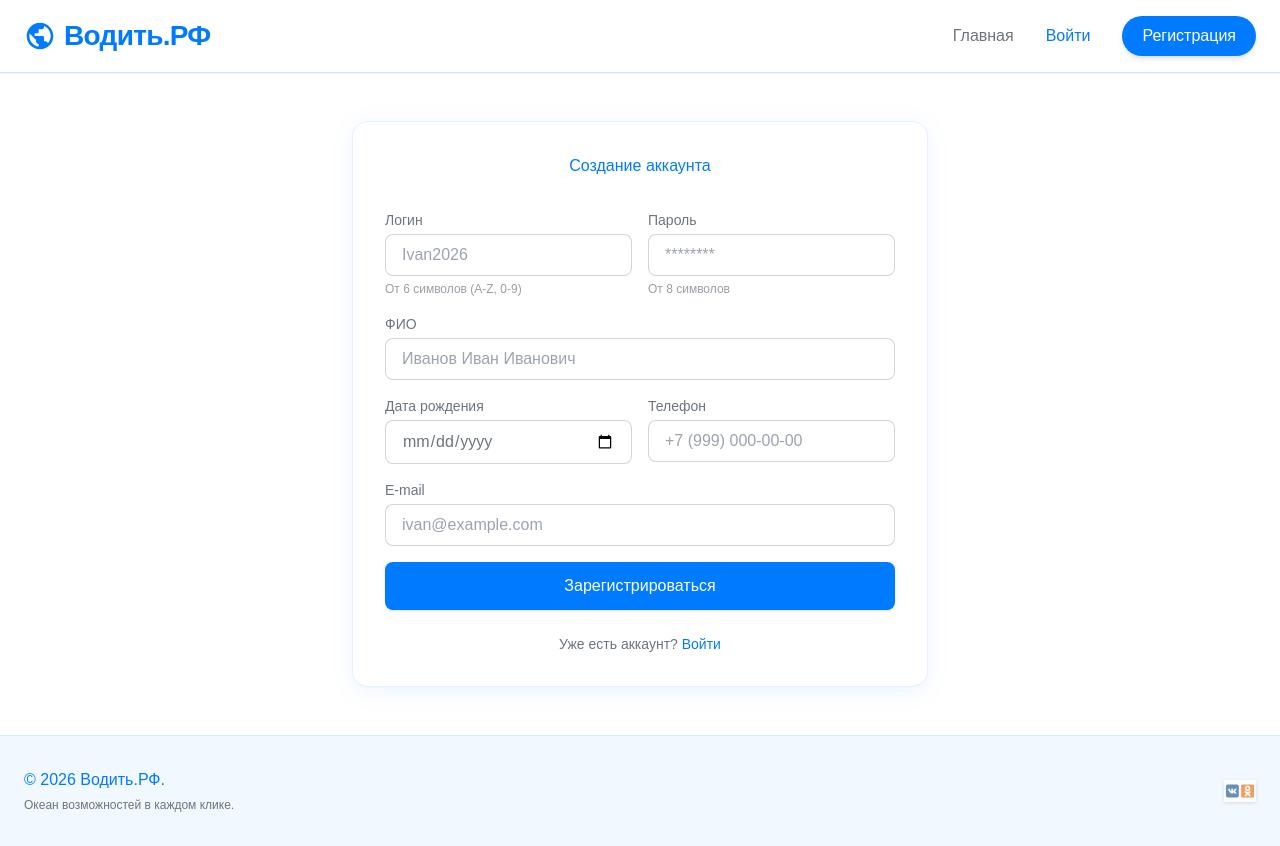
After one commit to tetrixmop/drive_website, a FastAPI app: template templates/register.html in a window 1280 px wide. The commit adds this page. Run offline with FastAPI, Linux system fonts and the light colour scheme; the template is opened without the code that fills it, so the values that code supplies are empty; some libraries are stand-ins or nearby versions; some web fonts are replaced.

Commit message:
feature: user auth and reg logic + application forms

```diff
--- a/main.py
+++ b/main.py
@@ -1,9 +1,15 @@
-from fastapi import FastAPI
+from fastapi import FastAPI, HTTPException, Response, Cookie
 from fastapi.staticfiles import StaticFiles
 from fastapi.templating import Jinja2Templates
-from fastapi.responses import HTMLResponse
+from fastapi.responses import HTMLResponse, RedirectResponse
 from fastapi import Request
 import sqlite3
+import os
+import uuid
+from typing import Optional
+
+from models import UserRegister, UserLogin
+from database_manager import DatabaseManager, UserRepository
 import os
 
 app = FastAPI(title="Водить.РФ")
@@ -15,6 +21,12 @@ app.mount("/fonts", StaticFiles(directory="fonts"), name="fonts")
 app.mount("/social", StaticFiles(directory="social"), name="social")
 
 templates = Jinja2Templates(directory="templates")
+
+db_manager = DatabaseManager("database/drive.db")
+user_repo = UserRepository(db_manager)
+
+# session_id -> user_id
+active_sessions: dict[str, int] = {}
 
 @app.on_event("startup")
 def startup():
@@ -33,10 +45,62 @@ def startup():
             ''')
         conn.commit()
 
+    # Админ существует?
+    user_repo.ensure_admin_exists()
+
 @app.get("/", response_class=HTMLResponse)
 async def read_root(request: Request):
     return templates.TemplateResponse(request=request, name="index.html")
 
+@app.get("/login", response_class=HTMLResponse)
+async def login_page(request: Request):
+    return templates.TemplateResponse(request=request, name="login.html")
+
+@app.get("/register", response_class=HTMLResponse)
+async def register_page(request: Request):
+    return templates.TemplateResponse(request=request, name="register.html")
+
+@app.post("/api/register")
+async def register(user: UserRegister):
+    existing_user = user_repo.get_user_by_login(user.login)
+    if existing_user:
+        raise HTTPException(status_code=400, detail="Пользователь с таким логином уже существует.")
+
+    try:
+        user_repo.create_user(user.model_dump())
+        return {"status": "success", "message": "Пользователь успешно зарегистрирован!"}
+    except Exception as e:
+        raise HTTPException(status_code=500, detail="Ошибка при регистрации сервера.")
+
+@app.post("/api/login")
+async def login(credentials: UserLogin, response: Response):
+    user = user_repo.get_user_by_login(credentials.login)
+
+    if not user or not user_repo.verify_password(credentials.password, user["password"]):
+        raise HTTPException(status_code=401, detail="Неверный логин или пароль")
+
+    # Создание сессии
+    session_id = str(uuid.uuid4())
+    active_sessions[session_id] = user["id"]
+
+    response.set_cookie(key="session_id", value=session_id, httponly=True)
+    return {"status": "success", "message": "Успешный вход"}
+
+@app.get("/admin", response_class=HTMLResponse)
+async def admin_panel(request: Request, session_id: Optional[str] = Cookie(None)):
+    if not session_id or session_id not in active_sessions:
+        return RedirectResponse(url="/", status_code=303)
+
+    user_id = active_sessions[session_id]
+    user = None
+    with db_manager.get_connection() as conn:
+        user = conn.execute("SELECT * FROM Users WHERE id = ?", (user_id,)).fetchone()
+
+    if not user or user["login"] != "Admin26":
+        return HTMLResponse(content="<h1>Доступ запрещен</h1><p>Только для администраторов.</p>", status_code=403)
+
+    return HTMLResponse(content=f"<h1>Добро пожаловать в Панель Администратора, {user['full_name']}!</h1><p>Здесь вы можете управлять порталом.</p>")
+
 if __name__ == "__main__":
     import uvicorn
     uvicorn.run(app, host="127.0.0.1", port=8000)
--- a/requirements.txt
+++ b/requirements.txt
@@ -2,3 +2,4 @@ fastapi[standard]
 uvicorn
 jinja2
 python-multipart
+pydantic[email]
--- /dev/null
+++ b/templates/base.html
@@ -0,0 +1,128 @@
+<!DOCTYPE html>
+<html lang="ru">
+
+<head>
+    <meta charset="UTF-8">
+    <meta name="viewport" content="width=device-width, initial-scale=1.0">
+    <title>{% block title %}Водить.РФ{% endblock %}</title>
+    <script src="https://cdn.tailwindcss.com"></script>
+    <script>
+        tailwind.config = {
+            theme: {
+                extend: {
+                    colors: {
+                        primary: '#007BFF',      /* Глубокий морской синий */
+                        accent: '#4CCFE0',       /* Ясно-бирюзовый */
+                        success: '#28A745',      /* Лесной зеленый */
+                        metallic: '#6C757D',     /* Металлический серый */
+                        whitebg: '#FFFFFF'       /* Белый фон */
+                    },
+                    fontFamily: {
+                        rubik: ['Rubik', 'sans-serif'],
+                    }
+                }
+            }
+        }
+    </script>
+    <style>
+        @font-face {
+            font-family: 'Rubik';
+            src: url('/fonts/Rubik/Rubik-VariableFont_wght.ttf') format('truetype');
+            font-weight: 100 900;
+            font-style: normal;
+        }
+
+        body {
+            font-family: 'Rubik', sans-serif;
+            background-color: #FFFFFF;
+            color: #6C757D;
+            /* Текст - Металлический серый */
+        }
+
+        h1 {
+            font-size: 36px;
+            font-weight: 700;
+            color: #007BFF;
+        }
+
+        /* Rubik Bold 36px */
+        h2 {
+            font-size: 24px;
+            font-weight: 500;
+            color: #007BFF;
+        }
+
+        /* Rubik Medium 24px */
+        h3 {
+            font-size: 18px;
+            font-weight: 500;
+            color: #007BFF;
+        }
+
+        /* Rubik Medium 18px */
+        p,
+        span,
+        div,
+        input,
+        label {
+            font-size: 16px;
+            font-weight: 400;
+        }
+
+        /* Rubik Regular 16px */
+        .helper-text {
+            font-size: 12px;
+            font-weight: 300;
+        }
+
+        /* Rubik Light 12px */
+
+        input:focus {
+            outline: none;
+        }
+    </style>
+</head>
+
+<body class="min-h-screen flex flex-col bg-whitebg">
+
+    <header class="border-b border-primary/20 bg-white shadow-sm sticky top-0 z-50">
+        <div class="container mx-auto px-6 py-4 flex justify-between items-center">
+            <a href="/" class="flex items-center gap-2 text-primary hover:text-accent transition-colors">
+                <svg class="w-8 h-8" fill="currentColor" viewBox="0 0 24 24">
+                    <path
+                        d="M12 2C6.48 2 2 6.48 2 12s4.48 10 10 10 10-4.48 10-10S17.52 2 12 2zm-1 17.93c-3.95-.49-7-3.85-7-7.93 0-.62.08-1.21.21-1.79L9 15v1c0 1.1.9 2 2 2v1.93zm6.9-2.54c-.26-.81-1-1.39-1.9-1.39h-1v-3c0-.55-.45-1-1-1H8v-2h2c.55 0 1-.45 1-1V7h2c1.1 0 2-.9 2-2v-.41c2.93 1.19 5 4.06 5 7.41 0 2.08-.8 3.97-2.1 5.39z" />
+                </svg>
+                <h1 class="text-3xl font-bold tracking-tight m-0" style="font-size: 28px;">Водить.РФ</h1>
+            </a>
+
+            <nav class="hidden md:flex space-x-8 items-center">
+                <a href="/" class="hover:text-accent font-medium transition-colors text-metallic">Главная</a>
+                <a href="/login" class="text-primary hover:text-accent transition-colors font-medium">Войти</a>
+                <a href="/register"
+                    class="bg-primary hover:bg-accent text-white px-5 py-2 rounded-full transition-colors font-medium shadow-md hover:shadow-lg">Регистрация</a>
+            </nav>
+        </div>
+    </header>
+
+    <main class="flex-grow container mx-auto px-6 py-12 flex flex-col items-center justify-center">
+        {% block content %}{% endblock %}
+    </main>
+    <footer class="bg-primary/5 border-t border-primary/10 py-8">
+        <div
+            class="container mx-auto px-6 flex flex-col md:flex-row justify-between items-center text-center md:text-left gap-4">
+            <div>
+                <p class="font-medium text-primary">&copy; 2026 Водить.РФ.</p>
+                <p class="helper-text text-metallic mt-1">Океан возможностей в каждом клике.</p>
+            </div>
+
+            <div class="flex gap-4 items-center">
+                <a href="#" class="opacity-80 hover:opacity-100 transition-opacity">
+                    <img src="/social/social.png" alt="Social" class="w-8 h-8 object-contain drop-shadow" />
+                </a>
+            </div>
+        </div>
+    </footer>
+
+</body>
+
+</html>
--- /dev/null
+++ b/templates/register.html
@@ -0,0 +1,103 @@
+{% extends "base.html" %}
+
+{% block title %}Регистрация | Водить.РФ{% endblock %}
+
+{% block content %}
+<div class="bg-white rounded-2xl shadow-[0_4px_24px_rgba(0,123,255,0.08)] p-8 w-full max-w-xl border border-primary/10">
+    <h2 class="text-center mb-8">Создание аккаунта</h2>
+
+    <div id="error-box" class="hidden mb-4 p-3 bg-red-50 text-red-600 rounded-lg text-sm text-center"></div>
+    <div id="success-box" class="hidden mb-4 p-3 bg-green-50 text-success rounded-lg text-sm font-medium text-center border border-success/20"></div>
+
+    <form id="register-form" class="space-y-4">
+        <div class="grid grid-cols-1 md:grid-cols-2 gap-4">
+            <div>
+                <label class="block mb-1 font-medium text-metallic text-sm">Логин</label>
+                <input type="text" id="login" minlength="6" pattern="[a-zA-Z0-9]+" title="Только латиница и цифры, мин. 6 символов" required placeholder="Ivan2026" class="w-full px-4 py-2 border border-metallic/30 rounded-lg focus:border-primary focus:ring-1 focus:ring-primary transition-colors bg-whitebg">
+                <p class="helper-text text-metallic/70 mt-1">От 6 символов (A-Z, 0-9)</p>
+            </div>
+
+            <div>
+                <label class="block mb-1 font-medium text-metallic text-sm">Пароль</label>
+                <input type="password" id="password" minlength="8" required placeholder="********" class="w-full px-4 py-2 border border-metallic/30 rounded-lg focus:border-primary focus:ring-1 focus:ring-primary transition-colors bg-whitebg">
+                <p class="helper-text text-metallic/70 mt-1">От 8 символов</p>
+            </div>
+
+            <div class="md:col-span-2">
+                <label class="block mb-1 font-medium text-metallic text-sm">ФИО</label>
+                <input type="text" id="full_name" required placeholder="Иванов Иван Иванович" class="w-full px-4 py-2 border border-metallic/30 rounded-lg focus:border-primary focus:ring-1 focus:ring-primary transition-colors bg-whitebg">
+            </div>
+
+            <div>
+                <label class="block mb-1 font-medium text-metallic text-sm">Дата рождения</label>
+                <input type="date" id="birth_date" required class="w-full px-4 py-2 border border-metallic/30 rounded-lg focus:border-primary focus:ring-1 focus:ring-primary transition-colors bg-whitebg">
+            </div>
+
+            <div>
+                <label class="block mb-1 font-medium text-metallic text-sm">Телефон</label>
+                <input type="tel" id="phone" required placeholder="+7 (999) 000-00-00" class="w-full px-4 py-2 border border-metallic/30 rounded-lg focus:border-primary focus:ring-1 focus:ring-primary transition-colors bg-whitebg">
+            </div>
+
+            <div class="md:col-span-2">
+                <label class="block mb-1 font-medium text-metallic text-sm">E-mail</label>
+                <input type="email" id="email" required placeholder="ivan@example.com" class="w-full px-4 py-2 border border-metallic/30 rounded-lg focus:border-primary focus:ring-1 focus:ring-primary transition-colors bg-whitebg">
+            </div>
+        </div>
+
+        <button type="submit" class="w-full bg-primary hover:bg-accent text-white py-3 rounded-lg font-medium transition-colors shadow mt-6">
+            Зарегистрироваться
+        </button>
+    </form>
+
+    <p class="text-center mt-6 text-sm text-metallic">
+        Уже есть аккаунт? <a href="/login" class="text-primary hover:text-accent font-medium transition-colors">Войти</a>
+    </p>
+</div>
+
+<script>
+document.getElementById('register-form').addEventListener('submit', async (e) => {
+    e.preventDefault();
+    const errorBox = document.getElementById('error-box');
+    const successBox = document.getElementById('success-box');
+    errorBox.classList.add('hidden');
+    successBox.classList.add('hidden');
+
+    // Сбор данных из полей
+    const payload = {
+        login: document.getElementById('login').value,
+        password: document.getElementById('password').value,
+        full_name: document.getElementById('full_name').value,
+        birth_date: document.getElementById('birth_date').value,
+        phone: document.getElementById('phone').value,
+        email: document.getElementById('email').value
+    };
+
+    try {
+        const response = await fetch('/api/register', {
+            method: 'POST',
+            headers: { 'Content-Type': 'application/json' },
+            body: JSON.stringify(payload)
+        });
+
+        const data = await response.json();
+
+        if (response.ok) {
+            successBox.textContent = 'Регистрация прошла успешно! Через пару секунд вы будете перенаправлены на страницу входа.';
+            successBox.classList.remove('hidden');
+            setTimeout(() => { window.location.href = '/login'; }, 2500);
+        } else {
+            // Если ошибка валидации Pydantic возвращает массив detail
+            if (Array.isArray(data.detail)) {
+                errorBox.textContent = 'Ошибка валидации: ' + data.detail.map(err => err.msg).join(', ');
+            } else {
+                errorBox.textContent = data.detail || 'Произошла ошибка при регистрации';
+            }
+            errorBox.classList.remove('hidden');
+        }
+    } catch (err) {
+        errorBox.textContent = 'Проблема с подключением к серверу';
+        errorBox.classList.remove('hidden');
+    }
+});
+</script>
+{% endblock %}
```
Also changed, not shown: database_manager.py (added, +64 -0 lines), models.py (added, +22 -0 lines), templates/index.html (+17 -63 lines), templates/login.html (added, +61 -0 lines).
